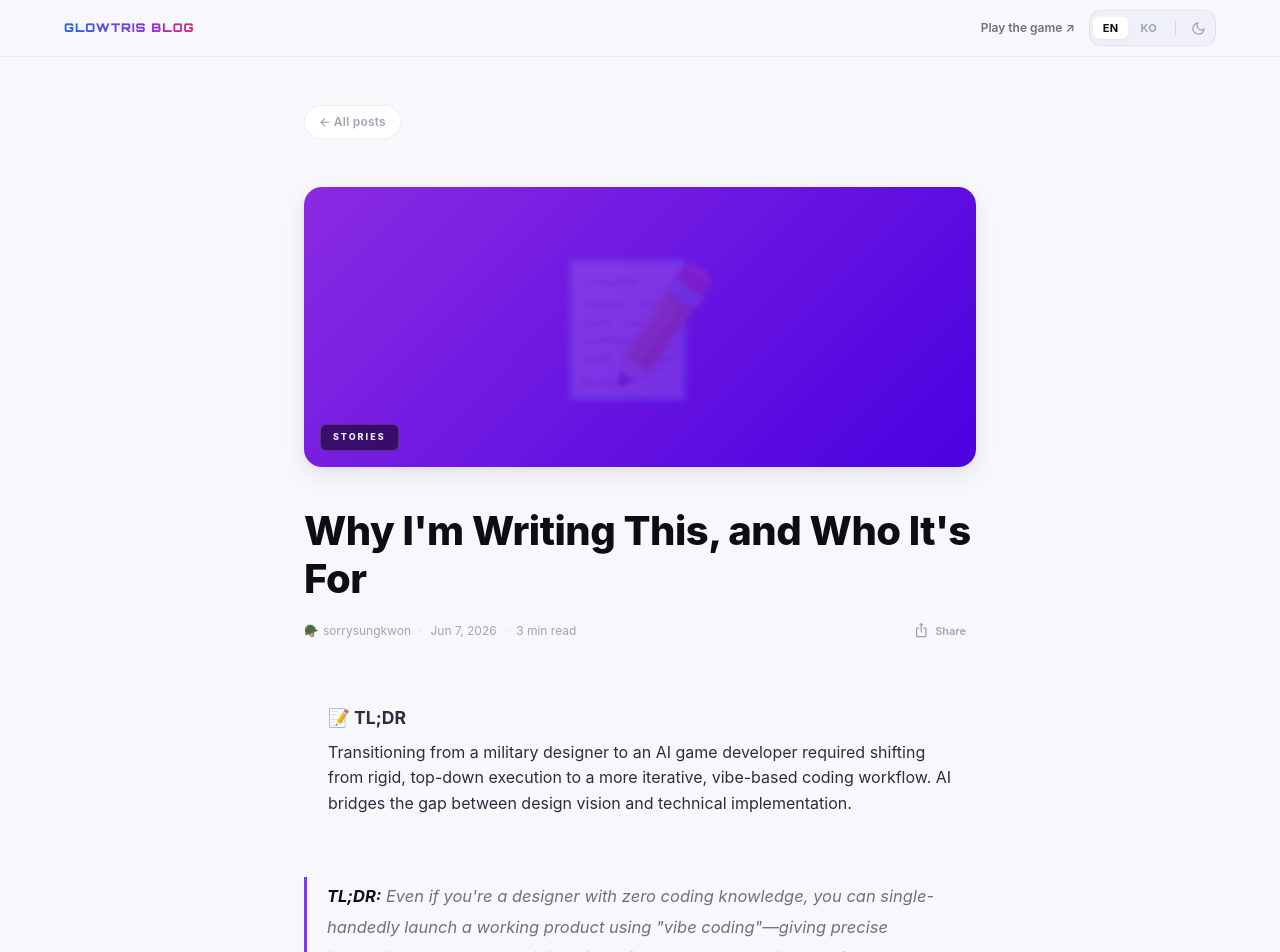
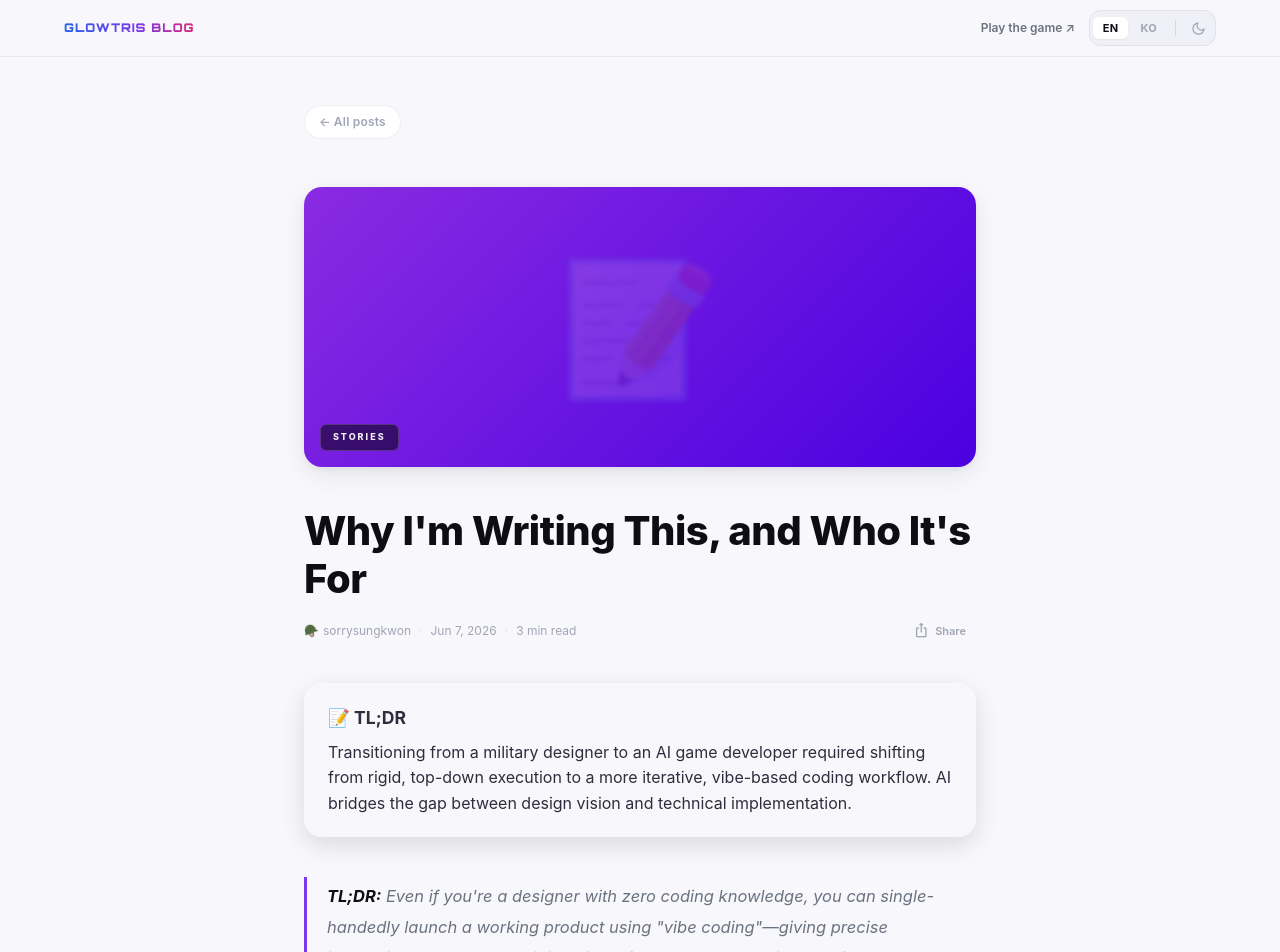
Before and after one commit to sorrysungkwon/glowtris-blog, a Next.js app: page /posts/ai-game-development-military-designer in a window 1280 px wide. Shown: the top 952 px of the page. Built offline with nearby package versions, Linux system fonts and the light colour scheme; a web font is replaced by a local one.

Commit message:
style(tldr): add rounded border and shadow for emphasis

```diff
--- a/app/globals.css
+++ b/app/globals.css
@@ -2511,10 +2511,11 @@ button { font-family: inherit; cursor: pointer; border: none; }
 /* TL;DR Block */
 .tldr-block {
   background: var(--surface-hover);
-  border-left: 4px solid var(--primary);
+  border: 2px solid var(--primary);
   padding: 1.25rem 1.5rem;
   margin: 1.5rem 0 2.5rem;
-  border-radius: 0 var(--r-lg) var(--r-lg) 0;
+  border-radius: var(--r-xl);
+  box-shadow: 0 8px 24px rgba(0, 0, 0, 0.12);
 }
 .tldr-block strong {
   display: block;
```
